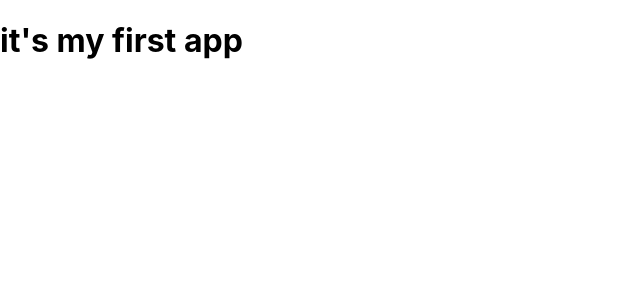
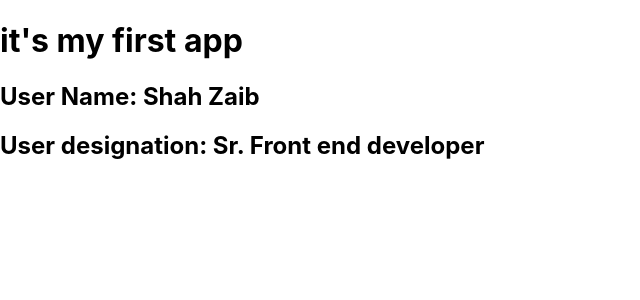
Before and after one commit to theshahzaib5/learn-react-hackernews, a React (Create React App) app: page / in a window 1280 px wide. Shown: the top 300 px of the page, without its empty margins (0-640 px from the left). Built offline with nearby package versions, Linux system fonts and the light colour scheme.

Commit message:
created an object named user and used it in HTML

```diff
--- a/src/App.js
+++ b/src/App.js
@@ -2,11 +2,14 @@ import React from 'react';
 import './App.css';
 
 const helloWorld = "it's my first app";
+const user = { firstName: "Shah", lastName: "Zaib", designation: "Sr. Front end developer" }
 
 function App() {
   return (
     <div>
       <h1>{helloWorld}</h1>
+      <h2>User Name: {user.firstName} {user.lastName}</h2>
+      <h2>User designation: {user.designation}</h2>
     </div>
   );
 }
```
